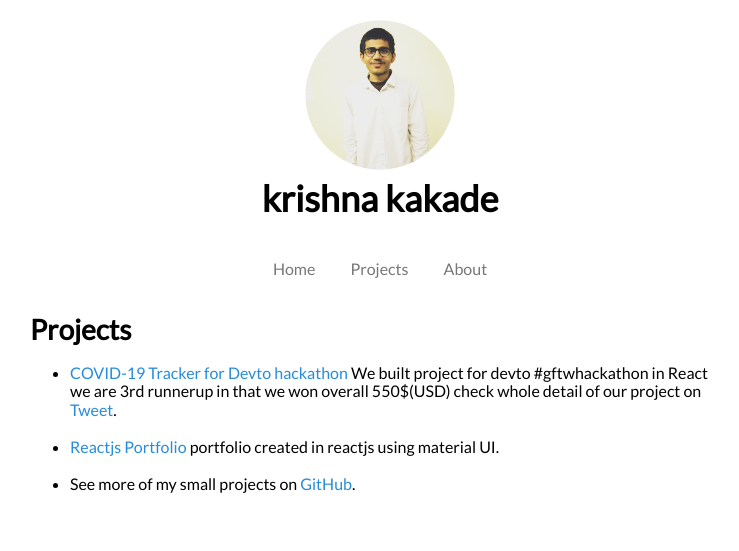
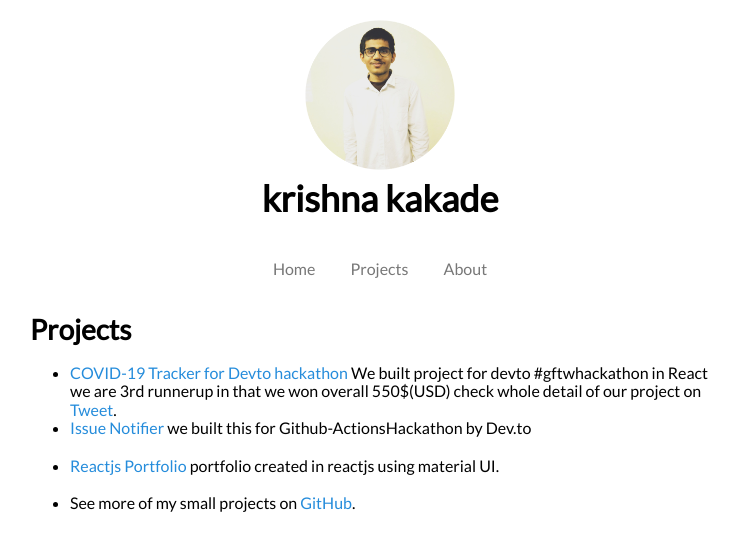
Before and after one commit to krishnadevz/krishnadevz.github.io, a Jekyll site: the page built from projects.md, in a window 1280 px wide. Shown: the top 551 px of the page, without its empty margins (260-999 px from the left). Built offline with Jekyll 4.4.1, drawn with Linux system fonts in a browser that asks for light colours; nearby versions of some CDN libraries; our own code applies the rules of GitHub Pages for plain Markdown files.

Commit message:
updated projects

```diff
--- a/projects.md
+++ b/projects.md
@@ -6,6 +6,7 @@ layout: default
 
 * [COVID-19 Tracker for Devto hackathon](https://github.com/itshally/wb-covid19) We
 built project for devto #gftwhackathon in React we are 3rd runnerup in that we won overall 550$(USD) check whole detail of our project on [Tweet](https://twitter.com/krishnadevz/status/1276340062788214785).
+* [Issue Notifier](https://github.com/itshally/issue-notifier) we built this for Github-ActionsHackathon by Dev.to
 * [Reactjs Portfolio](https://github.com/krishnadevz/ReactPortfolio) portfolio created in reactjs using material UI.
 
 * See more of my small projects on [GitHub](https://github.com/krishnadevz).
```
